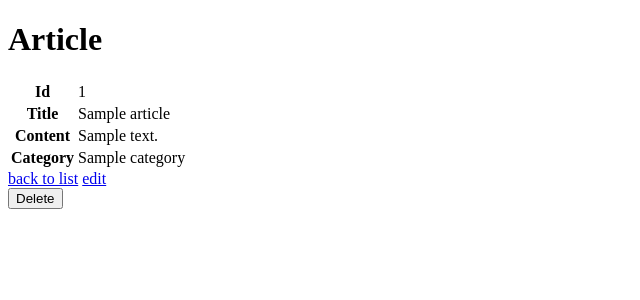
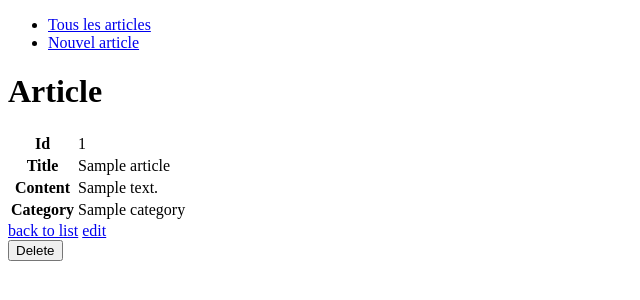
Before and after one commit to SihCAM/symfony-project-G-Rasmus, a Symfony app: template templates/article/show.html.twig in a window 1280 px wide. Shown: the top 300 px of the page, without its empty margins (0-640 px from the left). Run offline with Twig, Linux system fonts and the light colour scheme; the template is opened without the code that fills it: most values are stand-ins (such as "Sample title", 1, 10 or a date in 2020); some libraries are stand-ins or nearby versions.

Commit message:
Ajout du menu

```diff
--- a/templates/base.html.twig
+++ b/templates/base.html.twig
@@ -7,6 +7,15 @@
             {{ encore_entry_link_tags('app') }}
     </head>
     <body>
+
+     <nav>
+            <ul>
+                <li><a href="{{ path('article_index') }}">Tous les articles</a></li>
+                <li><a href="{{ path('article_new') }}">Nouvel article</a></li>
+            </ul>
+        </nav>
+
+
         {% block body %}{% endblock %}
         {% block javascripts %}{% endblock %}
             {{ encore_entry_script_tags('app') }}
```
Also changed, not shown: package-lock.json.
